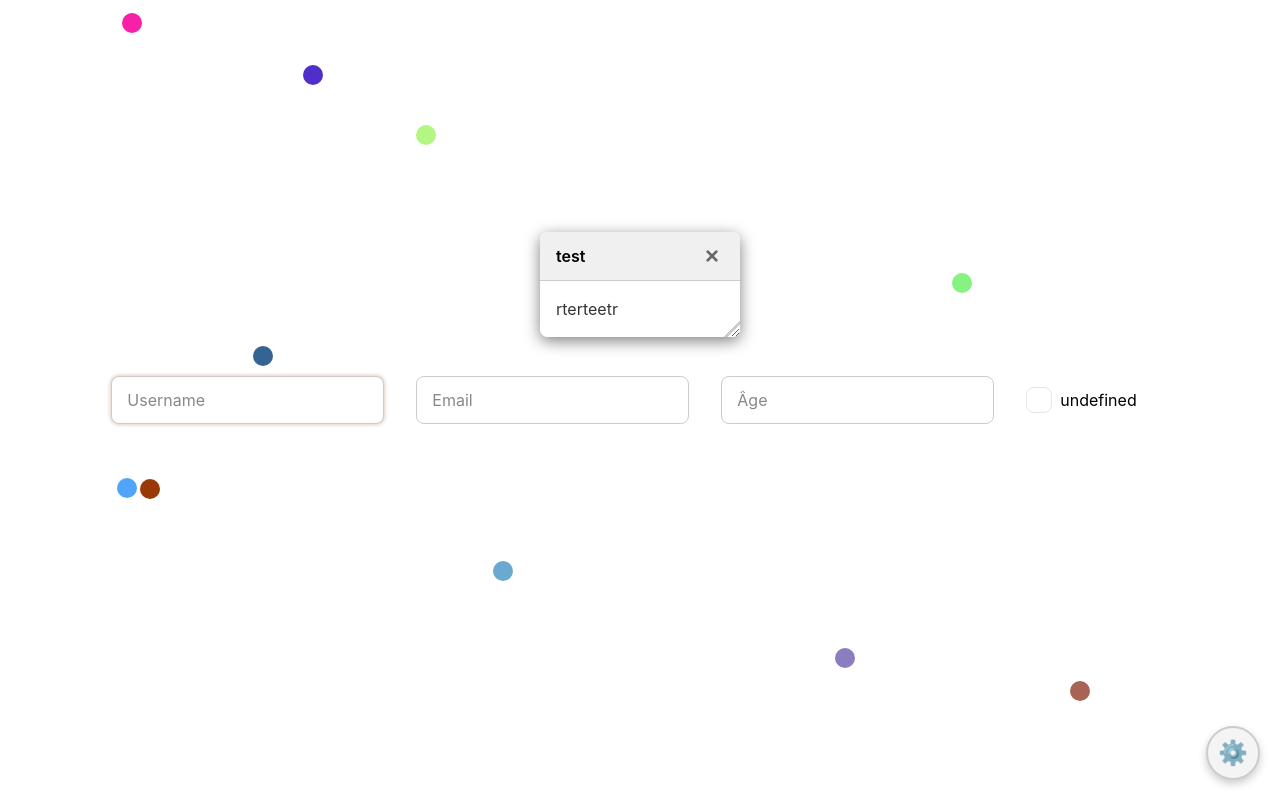
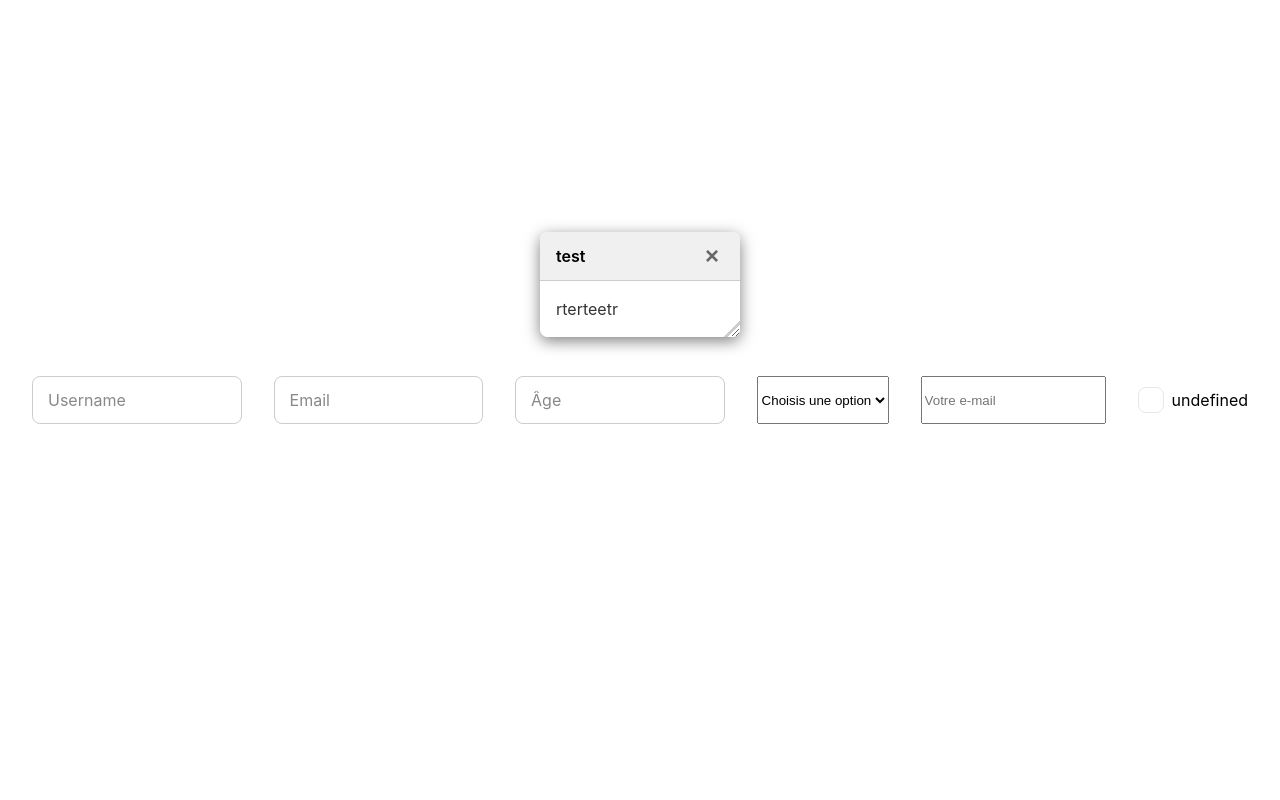
Before and after one commit to Frino50/utils, a Vue app: page / in a window 1280 px wide. Built offline with nearby package versions, Linux system fonts and the light colour scheme.

Commit message:
feat: Rajout de la directive validate

```diff
--- a/src/App.vue
+++ b/src/App.vue
@@ -4,24 +4,53 @@
             v-model="username"
             :regex="/^[a-zA-Z0-9]+$/"
             label="Username"
-            message-regex="Seuls les lettres et chiffres sont autorisés."
+            message-regex="Seuls les lettres et chiffres sont autorisés"
         />
+
         <FloatLabelInput
             v-model="mail"
-            :max-length="5"
             label="Email"
-            message-required="Besoin de texte"
-            required
+            v-validate="{
+                alphanumeric: true,
+                required: true,
+                messageRequired: 'SALazzzzzzzzzzzzzzzzzzzzzzzUT',
+            }"
         />
+
         <FloatLabelInput v-model="age" label="Âge" number />
+
+        <select
+            v-model="selectedOption"
+            v-validate="{
+                required: true,
+                messageRequired: 'Veuillez choisir une option',
+            }"
+        >
+            <option disabled value="">Choisis une option</option>
+            <option v-for="(item, index) in options" :key="index" :value="item">
+                {{ item }}
+            </option>
+        </select>
+
+        <input
+            v-validate="{
+                required: true,
+                messageRequired: 'Le champ email est obligatoire',
+                regex: /^[\w.-]+@[\w.-]+\.[a-zA-Z]{2,}$/,
+                messageRegex:
+                    'Veuillez entrer une adresse e-mail valide, ex : jean@gmail.com',
+            }"
+            placeholder="Votre e-mail"
+        />
+
         <TriStateCheckbox
             v-model="gender"
             false-label="false"
             true-label="true"
             undefined-label="undefined"
         />
-        <Ball :ball-count="10" />
     </div>
+
     <Dialog v-model="pop" title="test">rterteetr</Dialog>
 </template>
 
@@ -29,7 +58,6 @@
 import { ref } from "vue";
 import FloatLabelInput from "./components/FloatLabelInput.vue";
 import TriStateCheckbox from "./components/TriStateCheckbox.vue";
-import Ball from "./components/Ball.vue";
 import Dialog from "@/components/Dialog.vue";
 
 const username = ref<string>();
@@ -37,4 +65,15 @@ const mail = ref<string>();
 const age = ref<number>();
 const gender = ref<boolean>();
 const pop = ref<boolean>(true);
+
+// Liste des 5 éléments pour le select
+const options = ref<string[]>([
+    "Option 1",
+    "Option 2",
+    "Option 3",
+    "Option 4",
+    "Option 5",
+]);
+
+const selectedOption = ref<string>("");
 </script>
--- a/src/components/FloatLabelInput.vue
+++ b/src/components/FloatLabelInput.vue
@@ -1,4 +1,5 @@
 <template>
+    <div>
         <div :class="['float-label', { error: errorMessage }]">
             <input
                 :id="label.toLowerCase()"
@@ -25,6 +26,7 @@
         </div>
         <div v-if="errorMessage" class="error-message">
             {{ errorMessage }}
+        </div>
     </div>
 </template>
 
--- /dev/null
+++ b/src/directives/validate.ts
@@ -0,0 +1,147 @@
+import { DirectiveBinding } from "vue";
+
+export interface ValidationOptions {
+    required?: boolean;
+    messageRequired?: string;
+    regex?: RegExp;
+    messageRegex?: string;
+    number?: boolean;
+    alphanumeric?: boolean;
+}
+
+function findInputElement(
+    el: HTMLElement
+): HTMLInputElement | HTMLSelectElement | null {
+    if (el.tagName === "INPUT" || el.tagName === "SELECT") {
+        return el as HTMLInputElement | HTMLSelectElement;
+    }
+
+    const input = el.querySelector("input, select");
+    return input as HTMLInputElement | HTMLSelectElement | null;
+}
+
+export const validateDirective = {
+    mounted(el: HTMLElement, binding: DirectiveBinding<ValidationOptions>) {
+        const options = binding.value || {};
+        const inputEl = findInputElement(el);
+        if (!inputEl) return;
+
+        const parent = inputEl.parentElement;
+        if (!parent) return;
+
+        parent.style.position = "relative";
+
+        if (!document.getElementById("validate-directive-styles")) {
+            const style = document.createElement("style");
+            style.id = "validate-directive-styles";
+            style.textContent = `
+                .input-error {
+                    border-color: var(--red) !important;
+                }
+                .error-message {
+                    position: absolute;
+                    color: var(--red);
+                    font-size: 0.85rem;
+                    line-height: 1.2;
+                    z-index: 10;
+                    text-align: start;
+                    white-space: normal;
+                    word-wrap: break-word;
+                    max-width: 100%;
+                }
+            `;
+            document.head.appendChild(style);
+        }
+
+        const errorEl = document.createElement("div");
+        errorEl.classList.add("error-message");
+
+        const updatePosition = () => {
+            errorEl.style.top = `${inputEl.offsetTop + inputEl.offsetHeight + 4}px`;
+            errorEl.style.left = `${inputEl.offsetLeft}px`;
+            errorEl.style.width = `${inputEl.offsetWidth}px`;
+        };
+        updatePosition();
+
+        inputEl.insertAdjacentElement("afterend", errorEl);
+        window.addEventListener("resize", updatePosition);
+
+        const setInputError = (hasError: boolean) => {
+            inputEl.classList.toggle("input-error", hasError);
+        };
+
+        const showError = (message: string | null) => {
+            if (message) {
+                errorEl.textContent = message;
+                setInputError(true);
+            } else {
+                errorEl.textContent = "";
+                setInputError(false);
+            }
+        };
+
+        const validateRequired = () => {
+            const isEmpty =
+                inputEl instanceof HTMLSelectElement
+                    ? !inputEl.value || inputEl.value === ""
+                    : !inputEl.value;
+
+            if (options.required && isEmpty) {
+                showError(options.messageRequired || "Ce champ est requis");
+                return false;
+            }
+            return true;
+        };
+
+        const validateRegex = () => {
+            if (options.regex && inputEl instanceof HTMLInputElement) {
+                if (inputEl.value && !options.regex.test(inputEl.value)) {
+                    showError(
+                        options.messageRegex ||
+                            "Le format du champ est invalide"
+                    );
+                    return false;
+                }
+            }
+            return true;
+        };
+
+        const handleInput = (e: Event) => {
+            const input = e.target as HTMLInputElement | HTMLSelectElement;
+
+            if (input instanceof HTMLInputElement) {
+                let value = input.value;
+
+                if (options.number) {
+                    value = value.replace(/\D/g, "");
+                } else if (options.alphanumeric) {
+                    value = value.replace(/[^a-zA-Z0-9]/g, "");
+                }
+
+                if (value !== input.value) {
+                    input.value = value;
+                }
+            }
+
+            if (validateRequired() && validateRegex()) {
+                showError(null);
+            }
+        };
+
+        if (inputEl instanceof HTMLInputElement) {
+            inputEl.addEventListener("input", handleInput);
+            inputEl.addEventListener("blur", () => {
+                validateRequired() && validateRegex() && showError(null);
+            });
+        }
+
+        if (inputEl instanceof HTMLSelectElement) {
+            inputEl.addEventListener("change", () => {
+                validateRequired() && showError(null);
+            });
+            inputEl.addEventListener("blur", () => {
+                validateRequired() && showError(null);
+            });
+        }
+    },
+};
--- a/src/main.ts
+++ b/src/main.ts
@@ -2,5 +2,8 @@ import { createApp } from "vue";
 import "./assets/style.css";
 import "./assets/color.css";
 import App from "./App.vue";
+import { validateDirective } from "./directives/validate.ts";
 
-createApp(App).mount("#app");
+const app = createApp(App);
+app.directive("validate", validateDirective);
+app.mount("#app");
```
Also changed, not shown: src/directives/vue.d.ts (added, +7 -0 lines). Lines whose indentation alone changed are shown as unchanged.
